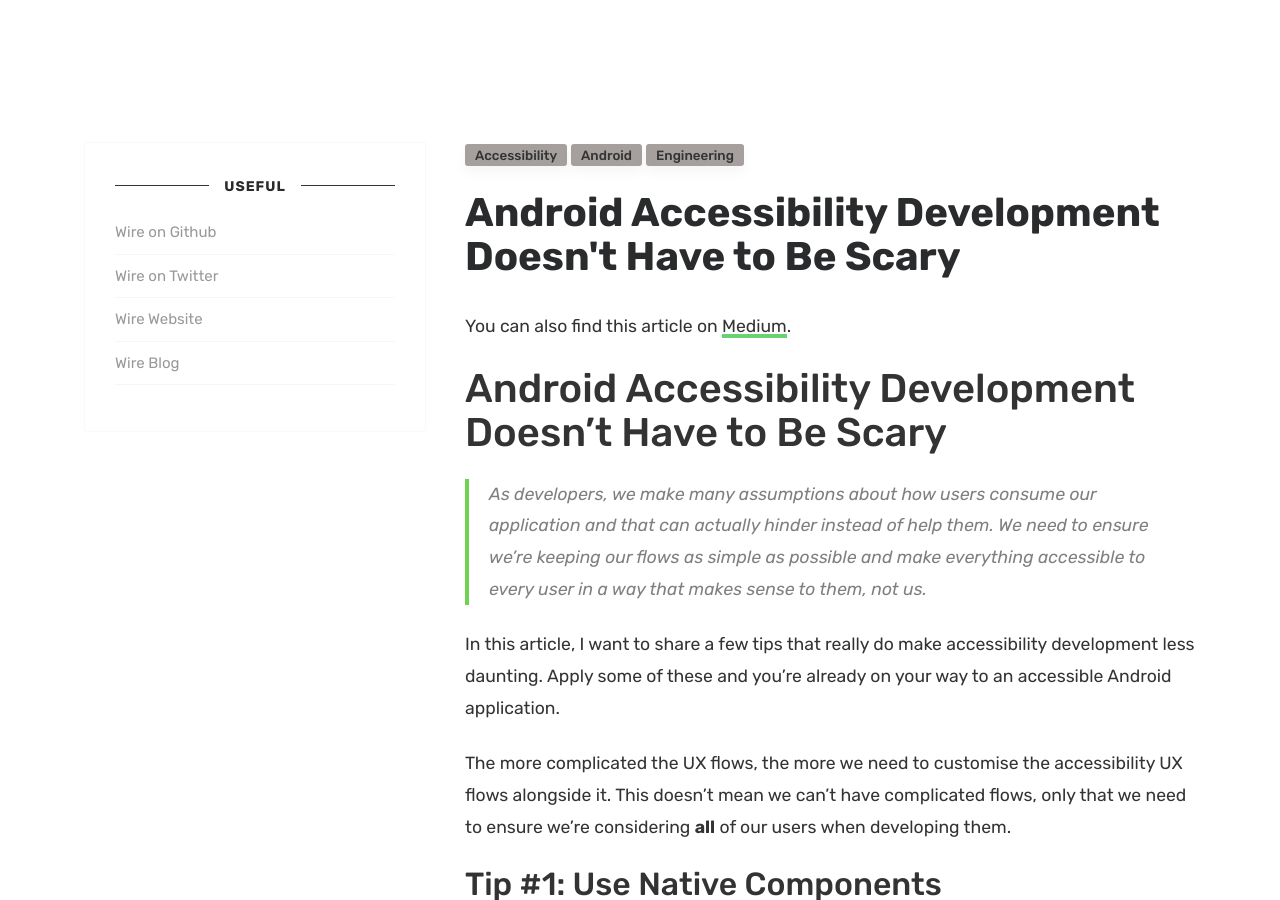
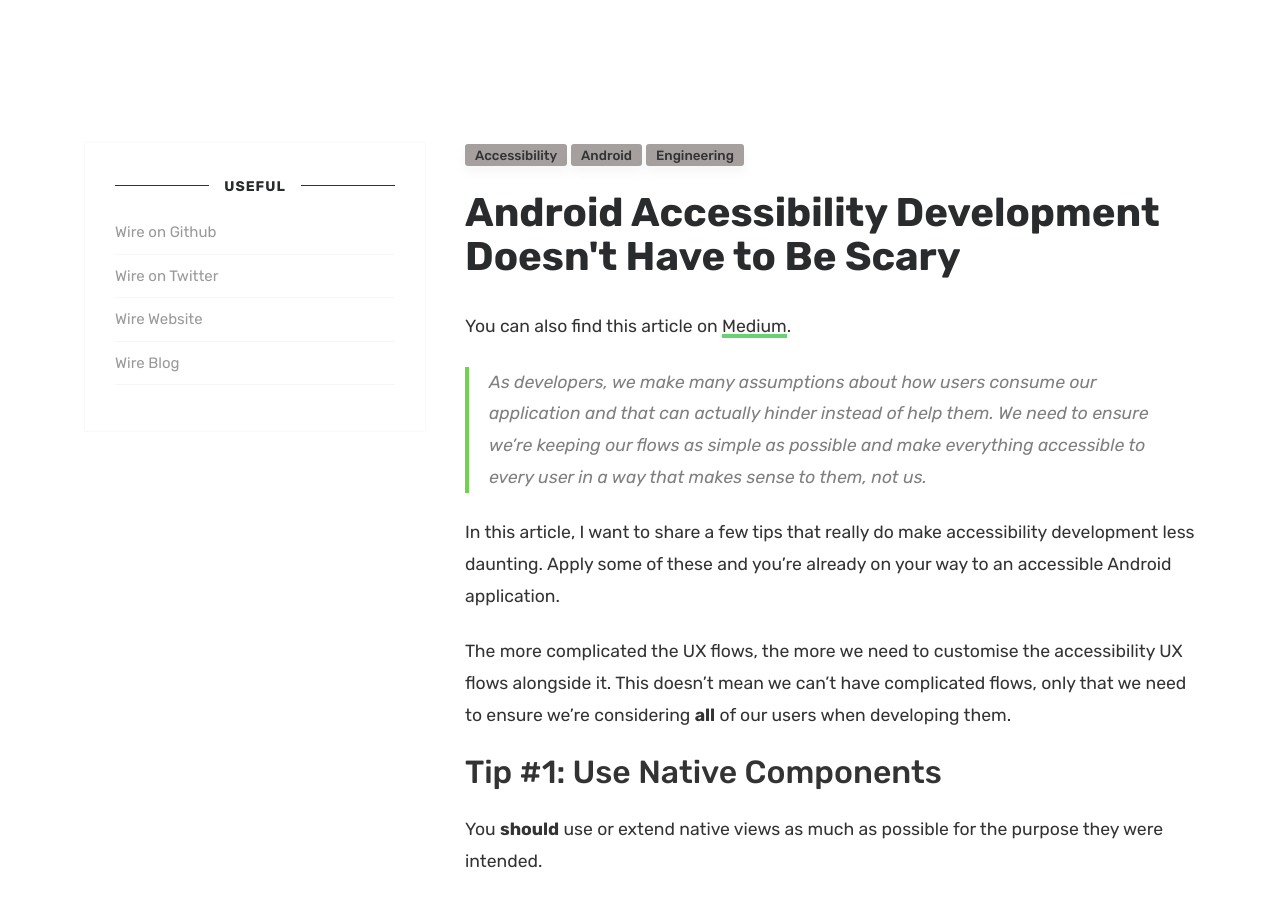
Before and after one commit to wireapp/wireapp.github.io, a Jekyll site: the page built from _posts/2020-07-10-android-accessibility-development-doesnt-have-to-be-scary.md, in a window 1280 px wide and 900 px high. Built offline with Jekyll 4.4.1, drawn with Linux system fonts in a browser that asks for light colours; comment, search, counter and statistics services are not loaded.

Commit message:
Duplicated title

```diff
--- a/_posts/2020-07-10-android-accessibility-development-doesnt-have-to-be-scary.md
+++ b/_posts/2020-07-10-android-accessibility-development-doesnt-have-to-be-scary.md
@@ -9,8 +9,6 @@ featured: true
 ---
 
 You can also find this article on [Medium](https://medium.com/swlh/android-accessibility-development-doesnt-have-to-be-scary-971cfe713a0e).
-
-# Android Accessibility Development Doesn't Have to Be Scary
 
 > As developers, we make many assumptions about how users consume our application and that can actually hinder instead of help them. We need to ensure we're
 > keeping our flows as simple as possible and make everything accessible to every user in a way that makes sense to them, not us.
```
